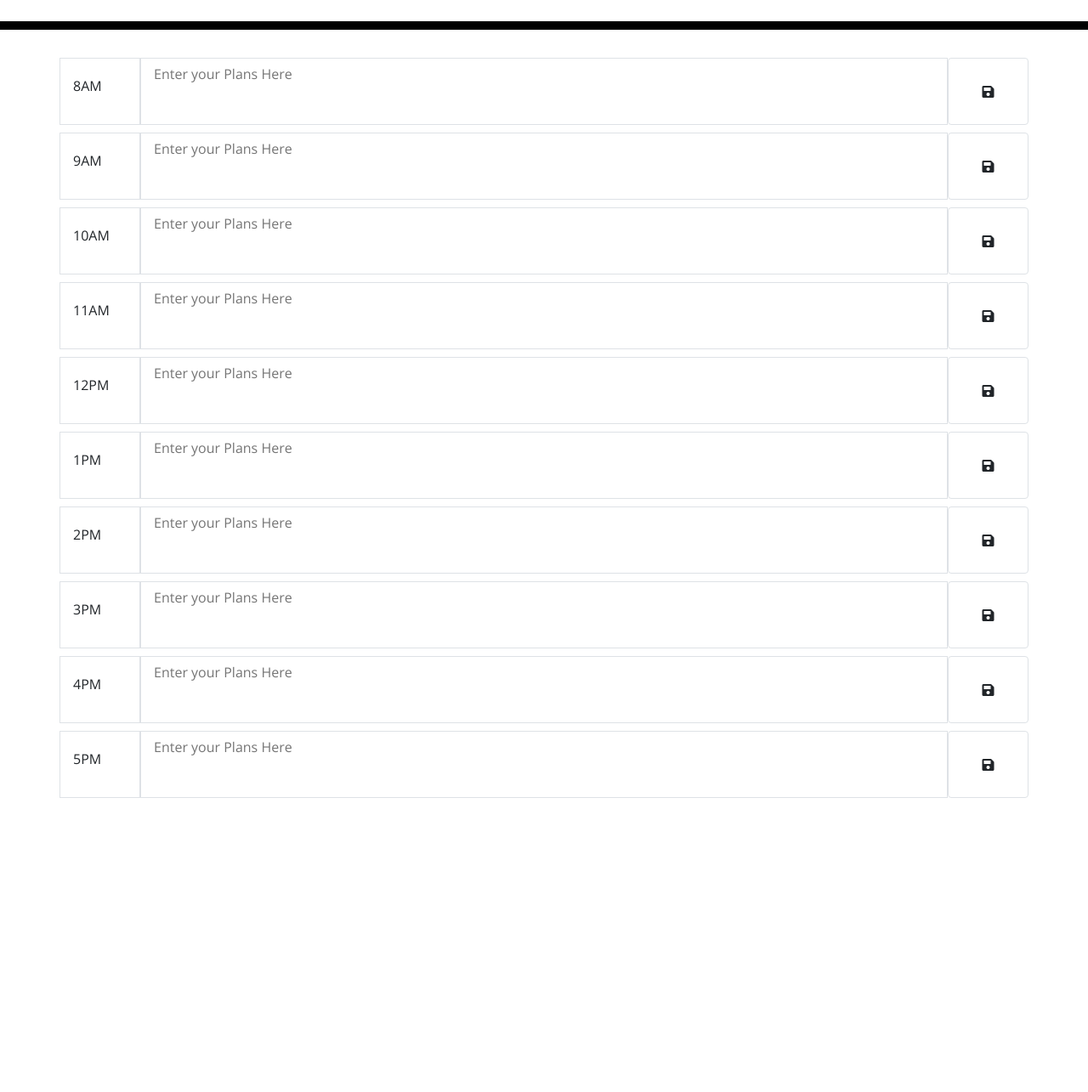
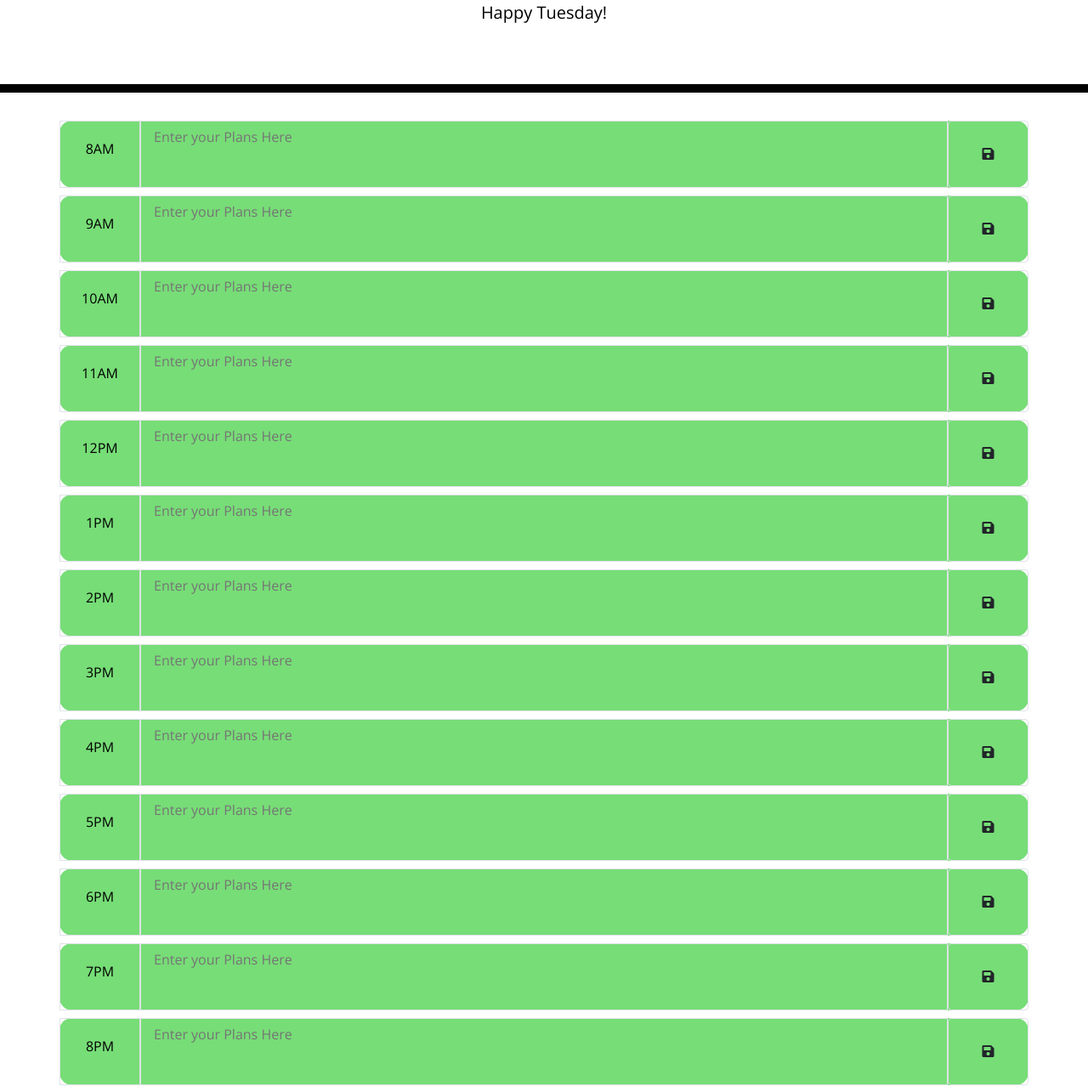
Before and after one commit to norher/Day-Planner, a plain HTML site: page index.html in a window 1280 px wide. Shown: the part 233-1518 px from the top of the page at 85% size. Before the commit the page ends 1180 px from the top, so only its background shows below. Drawn offline with nearby package versions, Linux system fonts and the light colour scheme.

Commit message:
started on the js file, got the color coding down

```diff
--- a/index.html
+++ b/index.html
@@ -23,59 +23,75 @@
     <header class="jumbotron">
       <h1 class="display-3">Work Day Scheduler</h1>
       <p class="lead">A simple calendar app for scheduling your work day</p>
-      <h3 id="currentDay" class="lead"></h3>
+      <h3 id="today" class=""></h3>
+      <h3 id="greeting" class="lead"></h3>
     </header>
     <main>
       <!-- Timeblocks go here -->
-      <div class="container">
-        <div class="row mb-2">
+      <div id='card' class="container">
+        <div id="8th" class="row mb-2 time-block">
           <span class="col-md-1 border pt-4">8AM</span>
-          <textarea class="col-md-10 border" placeholder="Enter your Plans Here"></textarea>
+          <textarea class="col-md-10 description border" placeholder="Enter your Plans Here"></textarea>
           <button class="col-md-1 btn savebTn border"><i class="fas fa-save"></i></button>
         </div>
-        <div class="row mb-2">
+        <div id="9th" class="row mb-2 time-block">
           <span class="col-md-1 border pt-4">9AM</span>
-          <textarea class="col-md-10 border" placeholder="Enter your Plans Here"></textarea>
+          <textarea class="col-md-10 description border" placeholder="Enter your Plans Here"></textarea>
           <button class="col-md-1 btn savebTn border"><i class="fas fa-save"></i></button>
         </div>
-        <div class="row mb-2">
+        <div id="10th" class="row mb-2 time-block">
           <span class="col-md-1 border pt-4">10AM</span>
-          <textarea class="col-md-10 border" placeholder="Enter your Plans Here"></textarea>
+          <textarea class="col-md-10 description border" placeholder="Enter your Plans Here"></textarea>
           <button class="col-md-1 btn savebTn border"><i class="fas fa-save"></i></button>
         </div>
-        <div class="row mb-2">
+        <div id="11th" class="row mb-2 time-block">
           <span class="col-md-1 border pt-4">11AM</span>
-          <textarea class="col-md-10 border" placeholder="Enter your Plans Here"></textarea>
+          <textarea class="col-md-10 description border" placeholder="Enter your Plans Here"></textarea>
           <button class="col-md-1 btn savebTn border"><i class="fas fa-save"></i></button>
         </div>
-        <div class="row mb-2">
+        <div id="12th" class="row mb-2 time-block">
           <span class="col-md-1 border pt-4">12PM</span>
-          <textarea class="col-md-10 border" placeholder="Enter your Plans Here"></textarea>
+          <textarea class="col-md-10 description border" placeholder="Enter your Plans Here"></textarea>
           <button class="col-md-1 btn savebTn border"><i class="fas fa-save"></i></button>
         </div>
-        <div class="row mb-2">
+        <div id="13th" class="row mb-2 time-block">
           <span class="col-md-1 border pt-4">1PM</span>
-          <textarea class="col-md-10 border" placeholder="Enter your Plans Here"></textarea>
+          <textarea class="col-md-10 description border" placeholder="Enter your Plans Here"></textarea>
           <button class="col-md-1 btn savebTn border"><i class="fas fa-save"></i></button>
         </div>
-        <div class="row mb-2">
+        <div id="14th" class="row mb-2 time-block">
           <span class="col-md-1 border pt-4">2PM</span>
-          <textarea class="col-md-10 border" placeholder="Enter your Plans Here"></textarea>
+          <textarea class="col-md-10 description border" placeholder="Enter your Plans Here"></textarea>
           <button class="col-md-1 btn savebTn border"><i class="fas fa-save"></i></button>
         </div>
-        <div class="row mb-2">
+        <div id="15th" class="row mb-2 time-block">
           <span class="col-md-1 border pt-4">3PM</span>
-          <textarea class="col-md-10 border" placeholder="Enter your Plans Here"></textarea>
+          <textarea class="col-md-10 description border" placeholder="Enter your Plans Here"></textarea>
           <button class="col-md-1 btn savebTn border"><i class="fas fa-save"></i></button>
         </div>
-        <div class="row mb-2">
+        <div id="16th" class="row mb-2 time-block">
           <span class="col-md-1 border pt-4">4PM</span>
-          <textarea class="col-md-10 border" placeholder="Enter your Plans Here"></textarea>
+          <textarea class="col-md-10 description border" placeholder="Enter your Plans Here"></textarea>
           <button class="col-md-1 btn savebTn border"><i class="fas fa-save"></i></button>
         </div>
-        <div class="row mb-2">
+        <div id="17th" class="row mb-2 time-block">
           <span class="col-md-1 border pt-4">5PM</span>
-          <textarea class="col-md-10 border" placeholder="Enter your Plans Here"></textarea>
+          <textarea class="col-md-10 description border" placeholder="Enter your Plans Here"></textarea>
+          <button class="col-md-1 btn savebTn border"><i class="fas fa-save"></i></button>
+        </div>
+        <div id="18th" class="row mb-2 time-block">
+          <span class="col-md-1 border pt-4">6PM</span>
+          <textarea class="col-md-10 description border" placeholder="Enter your Plans Here"></textarea>
+          <button class="col-md-1 btn savebTn border"><i class="fas fa-save"></i></button>
+        </div>
+        <div id="19th" class="row mb-2 time-block">
+          <span class="col-md-1 border pt-4">7PM</span>
+          <textarea class="col-md-10 description border" placeholder="Enter your Plans Here"></textarea>
+          <button class="col-md-1 btn savebTn border"><i class="fas fa-save"></i></button>
+        </div>
+        <div id="20th" class="row mb-2 time-block">
+          <span class="col-md-1 border pt-4">8PM</span>
+          <textarea class="col-md-10 description border" placeholder="Enter your Plans Here"></textarea>
           <button class="col-md-1 btn savebTn border"><i class="fas fa-save"></i></button>
         </div>
       </div>
@@ -83,5 +99,6 @@
 
     <script src="https://cdnjs.cloudflare.com/ajax/libs/jquery/3.2.1/jquery.min.js"></script>
     <script src="https://cdnjs.cloudflare.com/ajax/libs/moment.js/2.24.0/moment.min.js"></script>
+    <script src="script.js"></script>
   </body>
 </html>
--- a/script.js
+++ b/script.js
@@ -0,0 +1,40 @@
+function init() {
+today.innerHTML = `Hey there! It's ${moment().format('MMMM Do YYYY, h:mm a')}`;
+greeting.innerHTML = `Happy ${moment().format('dddd')}!`;
+colorAssigner();
+};
+
+
+function colorAssigner() {
+    var currentHour = moment().hour();
+    $(".time-block").each(function () {
+        var blockHour = parseInt($(this).attr("id"));
+        if (blockHour < currentHour) {
+            $(this).removeClass("present");
+            $(this).removeClass("future");
+            $(this).addClass("past");
+        }
+        else if (blockHour === currentHour) {
+            $(this).removeClass("past");
+            $(this).removeClass("future");
+            $(this).addClass("present");
+        }
+        else {
+            $(this).removeClass("past");
+            $(this).removeClass("present");
+            $(this).addClass("future");
+        }
+    })
+};
+
+var saveBtn = $('.saveBtn');
+
+saveBtn.onclick = () => {
+    var time = $(this).siblings(".hour").text();
+    var description = $(this).siblings(".description").val();
+    localStorage.setItem(time, description);
+    console.log( "at " + time.trim() + " you need to " + description);
+};
+
+
+init();
--- a/style.css
+++ b/style.css
@@ -11,6 +11,10 @@ textarea {
   color: #000000;
   border-left: 1px solid black;
   padding: 10px;
+}
+
+span {
+  color: black;
 }
 
 .jumbotron {
```
